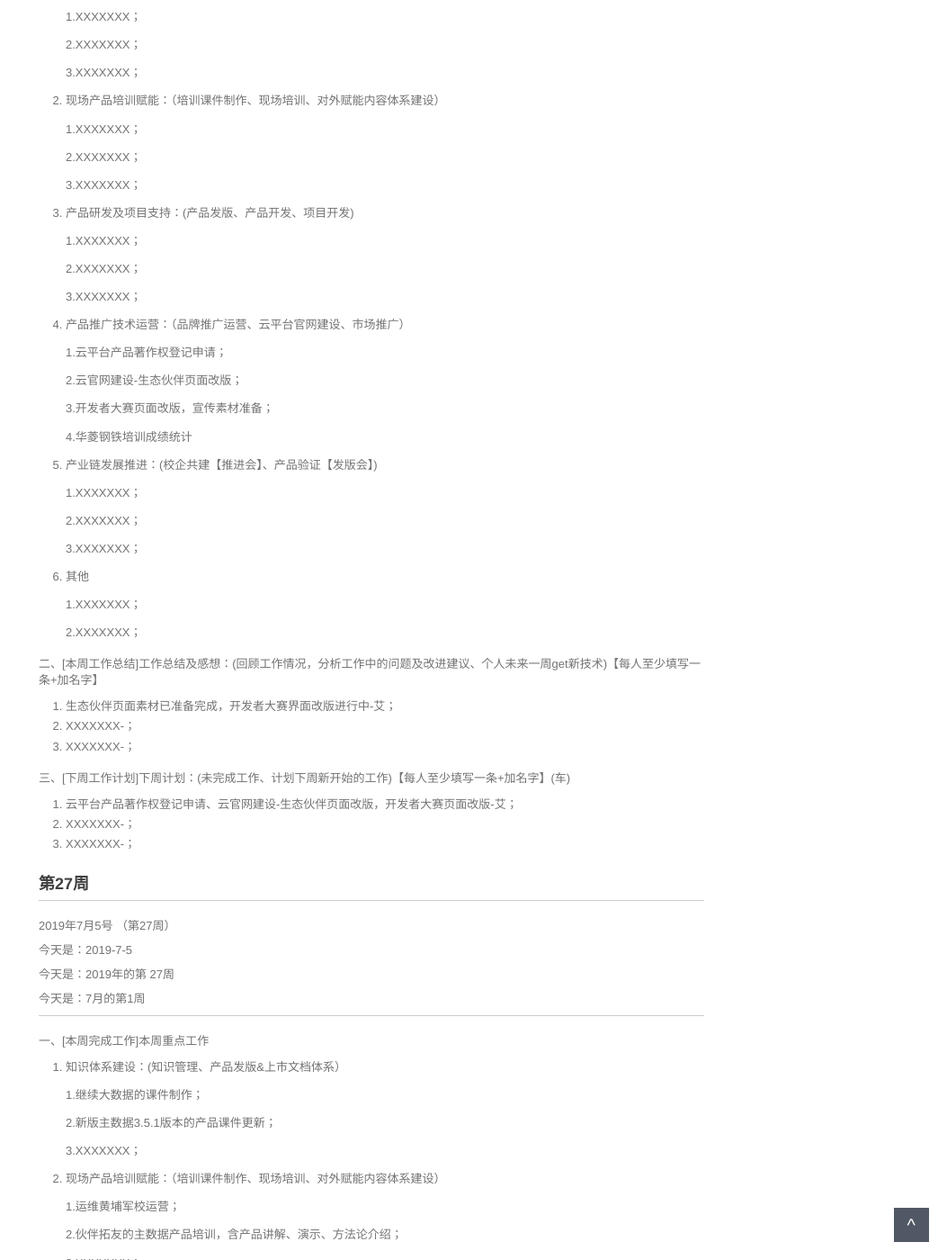
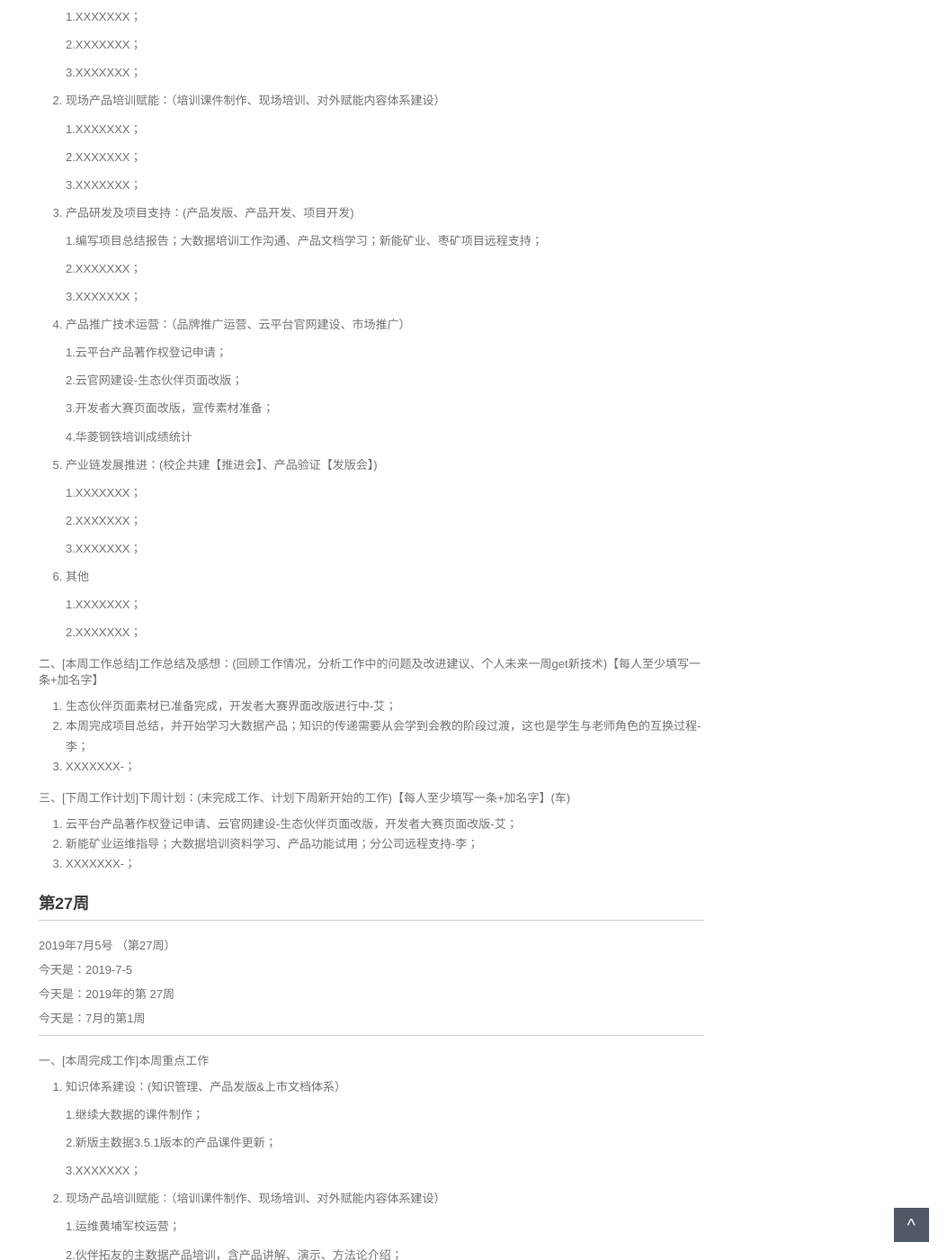
Before and after one commit to walllFlower/blog, a Jekyll site: the page built from _posts/2018-07-17-day_report_cxz.md, in a window 1280 px wide and 1400 px high, scrolled down 559 px. Shown: the whole window at 90% size, without its empty margins (227-1280 px from the left). Built offline with Jekyll 4.4.1, drawn with Linux system fonts in a browser that asks for light colours; comment, search, counter and statistics services are not loaded.

Commit message:
Update 2018-07-17-day_report_cxz.md

```diff
--- a/_posts/2018-07-17-day_report_cxz.md
+++ b/_posts/2018-07-17-day_report_cxz.md
@@ -41,7 +41,7 @@ categories: 技术运营工作周报
 
 3. 产品研发及项目支持：(产品发版、产品开发、项目开发)
 
-    1.XXXXXXX；
+    1.编写项目总结报告；大数据培训工作沟通、产品文档学习；新能矿业、枣矿项目远程支持；
 
     2.XXXXXXX；
 
@@ -75,13 +75,13 @@ categories: 技术运营工作周报
 二、[本周工作总结]工作总结及感想：(回顾工作情况，分析工作中的问题及改进建议、个人未来一周get新技术)【每人至少填写一条+加名字】
 
 1. 生态伙伴页面素材已准备完成，开发者大赛界面改版进行中-艾；
-2. XXXXXXX-；
+2. 本周完成项目总结，并开始学习大数据产品；知识的传递需要从会学到会教的阶段过渡，这也是学生与老师角色的互换过程-李；
 3. XXXXXXX-；
 
 三、[下周工作计划]下周计划：(未完成工作、计划下周新开始的工作)【每人至少填写一条+加名字】(车)
 
 1. 云平台产品著作权登记申请、云官网建设-生态伙伴页面改版，开发者大赛页面改版-艾；
-2. XXXXXXX-；
+2. 新能矿业运维指导；大数据培训资料学习、产品功能试用；分公司远程支持-李；
 3. XXXXXXX-；
 
 
```
